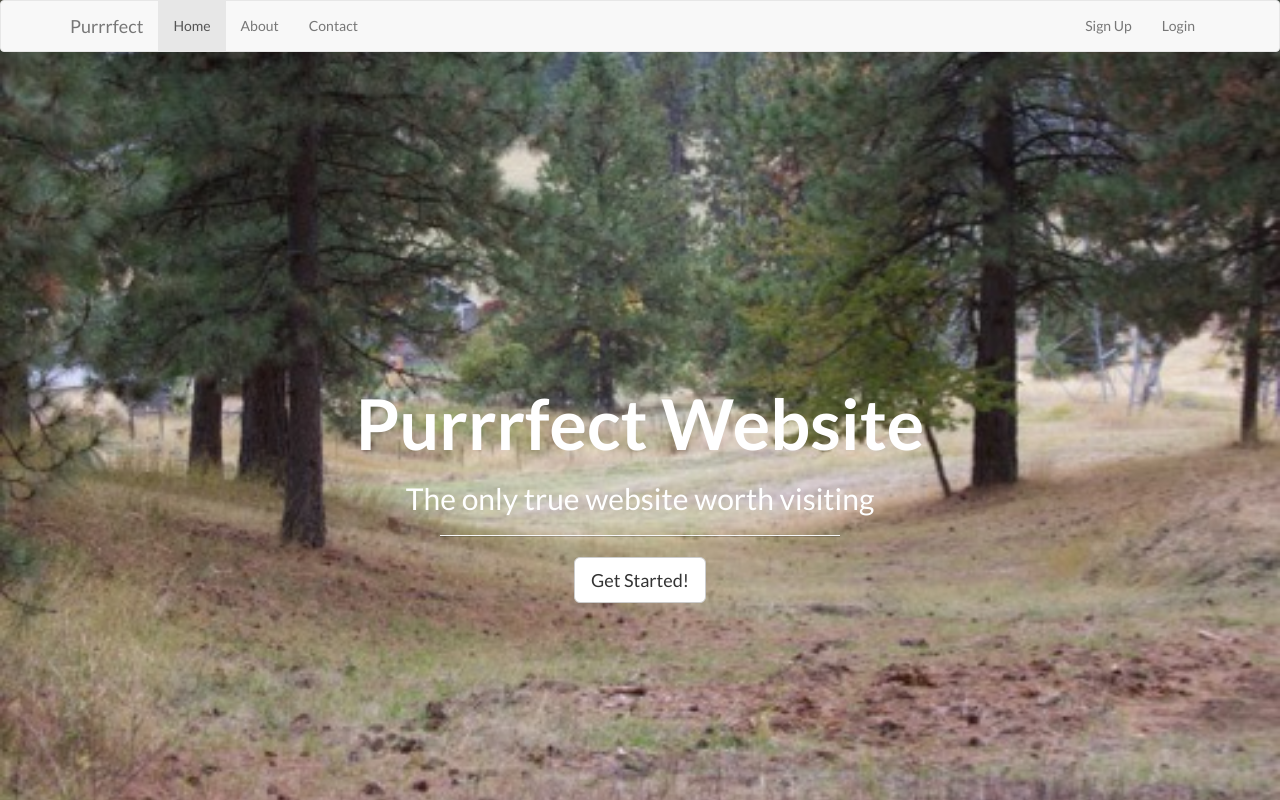
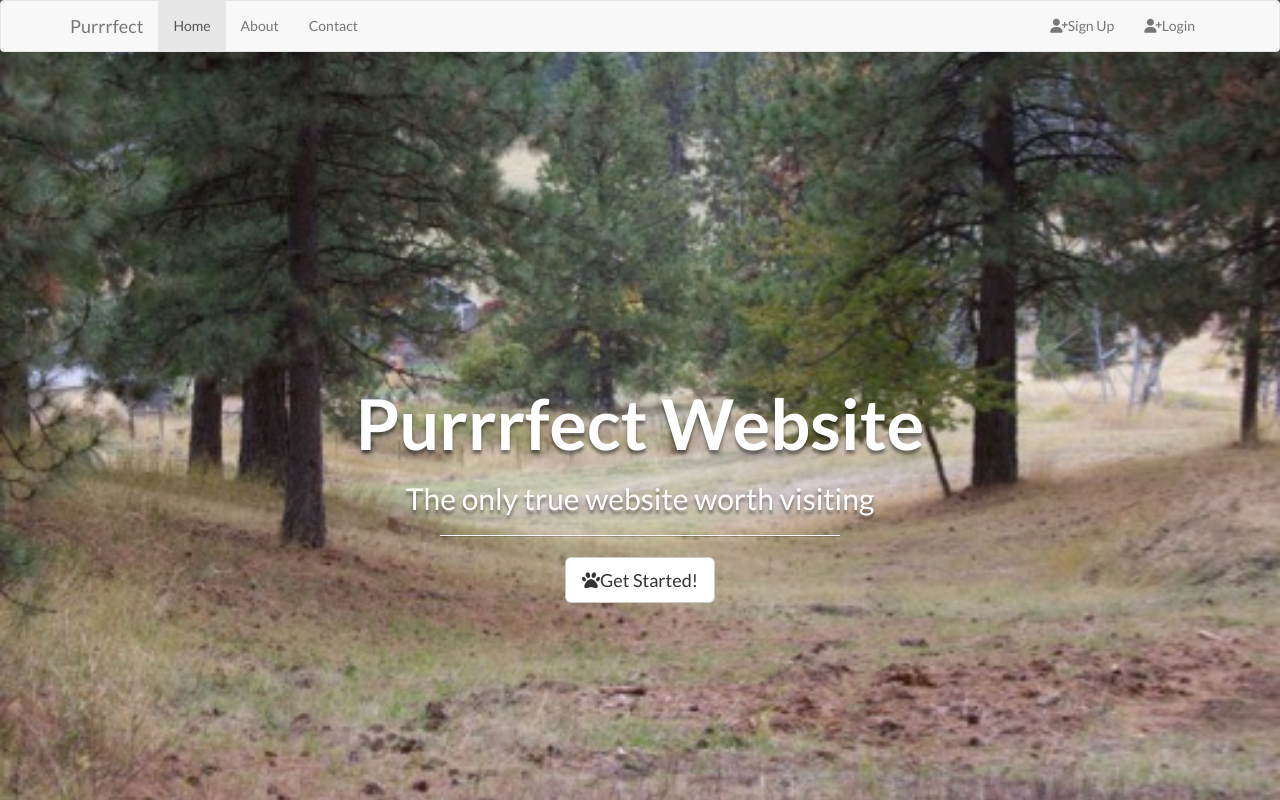
Before and after one commit to jripke74/webDevBootCamp, a plain HTML site: page index.html in a window 1280 px wide. Drawn offline with Linux system fonts and the light colour scheme.

Commit message:
add fontawesome

```diff
--- a/css/main.css
+++ b/css/main.css
@@ -12,6 +12,9 @@ html {
 #content {
     text-align: center;
     padding-top: 25%;
+    text-shadow: 0px 4px 3px rgba(0, 0, 0, 0.4),
+                 0px 8px 13px rgba(0, 0, 0, 0.1),
+                 0px 18px 23px rgba(0, 0, 0, 0.1);
 }
 h1 {
     font-weight: 700;
--- a/index.html
+++ b/index.html
@@ -2,10 +2,12 @@
 <html lang="en" dir="ltr">
   <head>
     <meta charset="utf-8">
+    <meta name="viewport" content="width=device-width, initial-scale=1">
     <title>Landing Page</title>
     <link rel="stylesheet" type="text/css" href="css/bootstrap.css">
     <link rel="stylesheet" type="text/css" href="css/main.css">
     <link href="https://fonts.googleapis.com/css?family=Lato:400,700&display=swap" rel="stylesheet">
+    <script src="https://kit.fontawesome.com/c6b007982f.js" crossorigin="anonymous"></script>
   </head>
   <body>
       <nav class="navbar navbar-default">
@@ -29,8 +31,8 @@
                 <li><a href="">Contact</a></li>
               </ul>
               <ul class="nav navbar-nav navbar-right">
-                <li><a href="#">Sign Up</a></li>
-                <li><a href="#">Login</a></li>
+                <li><a href="#"><i class="fa fa-user-plus"></i>Sign Up</a></li>
+                <li><a href="#"><i class="fa fa-user-plus"></i>Login</a></li>
               </ul>
             </div><!-- /.navbar-collapse -->
           </div><!-- /.container-fluid -->
@@ -41,7 +43,7 @@
           <h1>Purrrfect Website</h1>
           <h2>The only true website worth visiting</h2>
           <hr>
-          <button class="btn btn-default btn-lg">Get Started!</button>
+          <button class="btn btn-default btn-lg"><i class="fa fa-paw"></i>Get Started!</button>
         </div>
       </div>
     </div>
```
